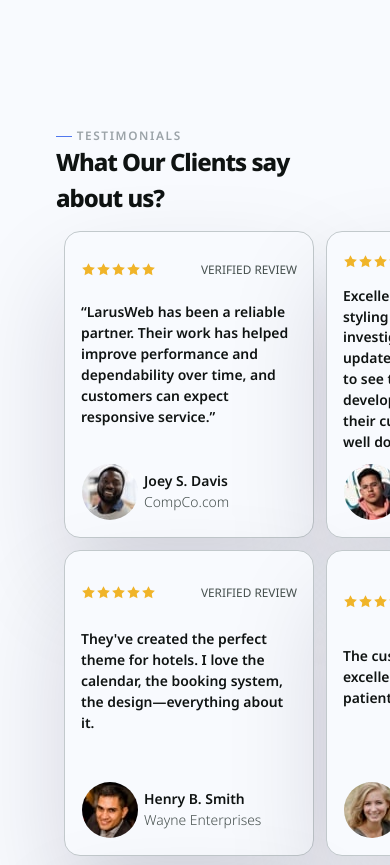
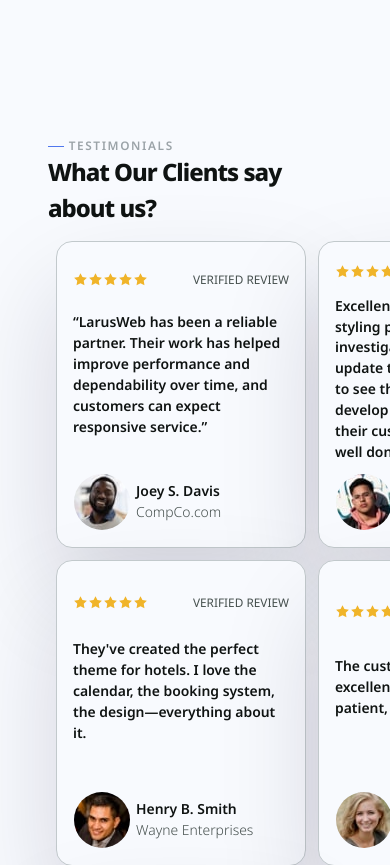
Before and after one commit to laxatzi/projectA, a plain HTML site: page about.html in a window 390 px wide. Shown: the part 1069-1934 px from the top of the page. Drawn offline with Linux system fonts and the light colour scheme.

Commit message:
alter testimonial-section inline padding

```diff
--- a/styles.css
+++ b/styles.css
@@ -2486,33 +2486,20 @@ p.about-moto {
 /* about */
 
 .testimonial-section {
-  margin-top: 50px;
-  padding-inline: calc(var(--space-sm) * 24);
-  padding-top: 10px;
-  padding-bottom: 70px;
+  max-width: 1240px;
+  margin: 50px auto 0;
+  padding: 20px;
 }
 
 @media screen and (max-width: 1200px) {
   .testimonial-section {
-    padding-inline: calc(var(--space-sm) * 20);
+    padding-inline: calc(var(--space-sm) * 3);
   }
 }
 
 @media screen and (max-width: 960px) {
   .testimonial-section {
-    padding-inline: calc(var(--space-sm) * 17);
-  }
-}
-
-@media screen and (max-width: 760px) {
-  .testimonial-section {
-    padding-inline: calc(var(--space-sm) * 12);
-  }
-}
-
-@media screen and (max-width: 550px) {
-  .testimonial-section {
-    padding-inline: calc(var(--space-sm) * 4);
+    padding-inline: calc(var(--space-sm) * 3);
   }
 }
 
```
